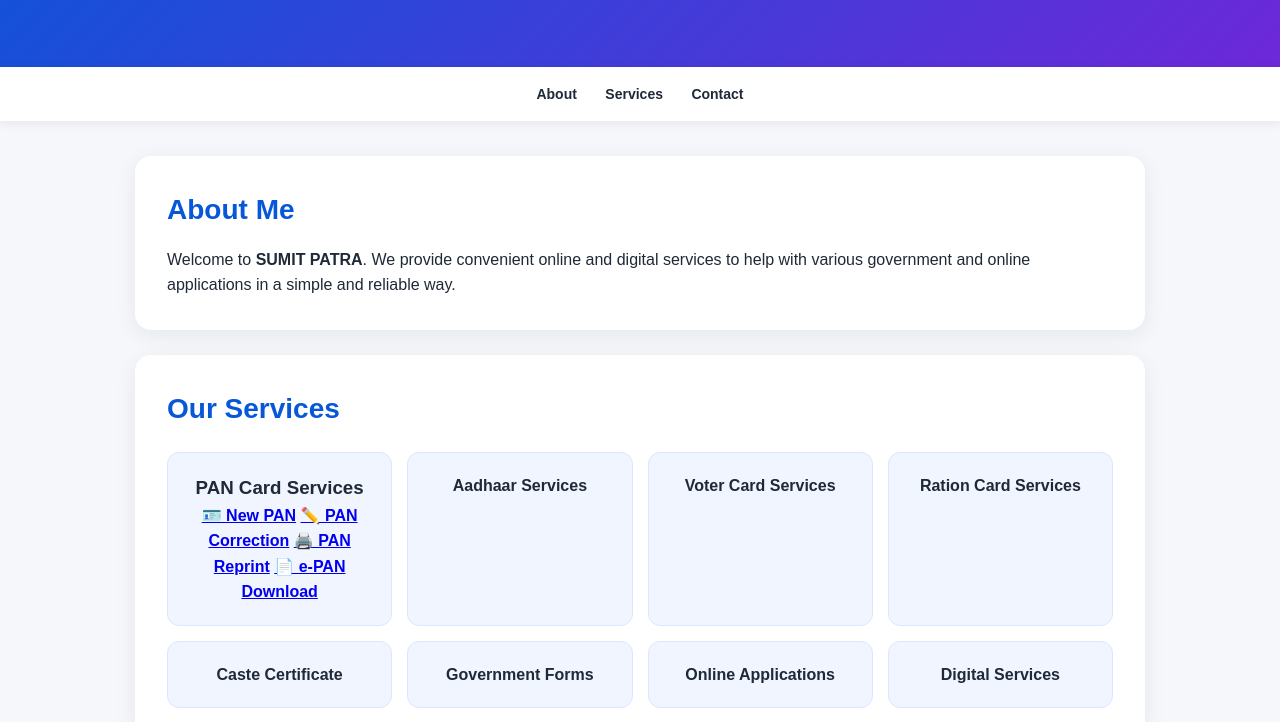
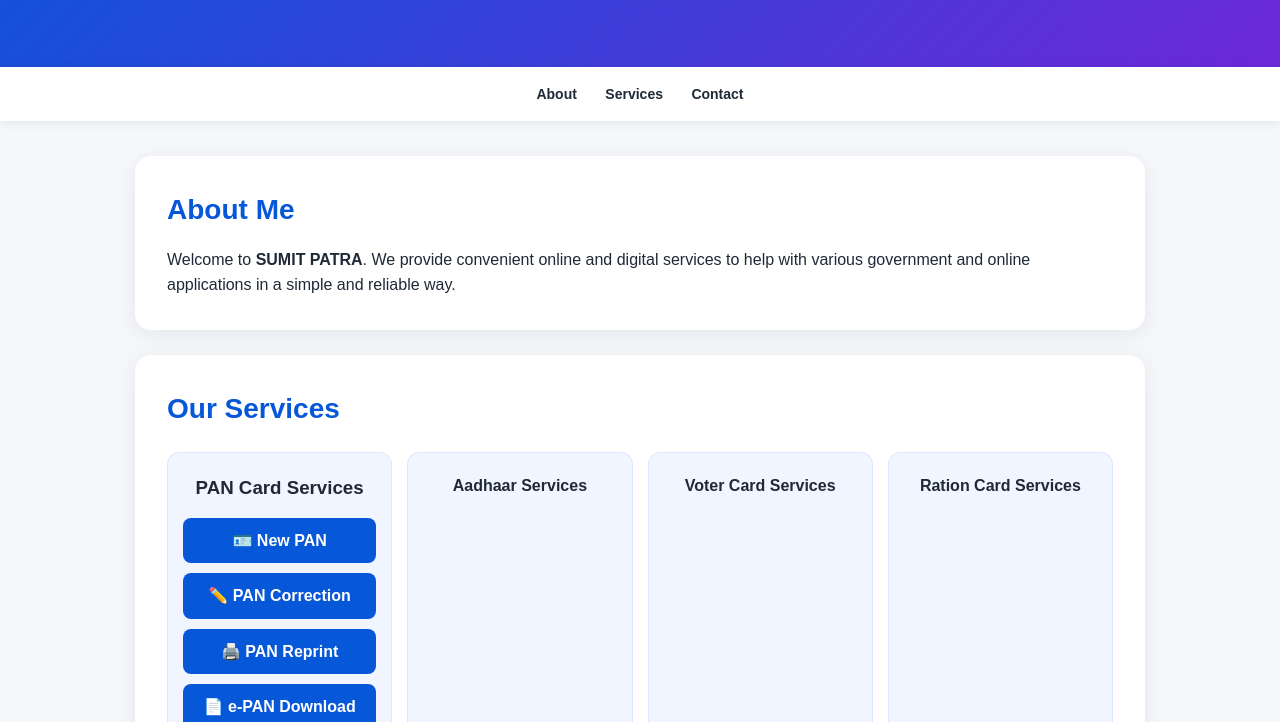
Before and after one commit to sumitpatra936-a11y/SUMIT-PATRA, a plain HTML site: page index.html in a window 1280 px wide. Shown: the part 230-952 px from the top of the page. Drawn offline with Linux system fonts and the light colour scheme.

Commit message:
Update index.html

```diff
--- a/index.html
+++ b/index.html
@@ -5,7 +5,26 @@
   <meta name="viewport" content="width=device-width, initial-scale=1.0">
   <title>SUMIT PATRA | Online Services</title>
   <meta name="description" content="SUMIT PATRA - Online Services, Digital Solutions and Government Services.">
-  <style>
+  <style>.pan-buttons {
+  display: grid;
+  gap: 10px;
+  margin-top: 15px;
+}
+
+.pan-buttons a {
+  display: block;
+  padding: 10px;
+  background: #0757d9;
+  color: white;
+  text-align: center;
+  text-decoration: none;
+  border-radius: 8px;
+  font-weight: 700;
+}
+
+.pan-buttons a:hover {
+  opacity: 0.85;
+}
     * { margin: 0; padding: 0; box-sizing: border-box; }
     html { scroll-behavior: smooth; }
     body {
```
